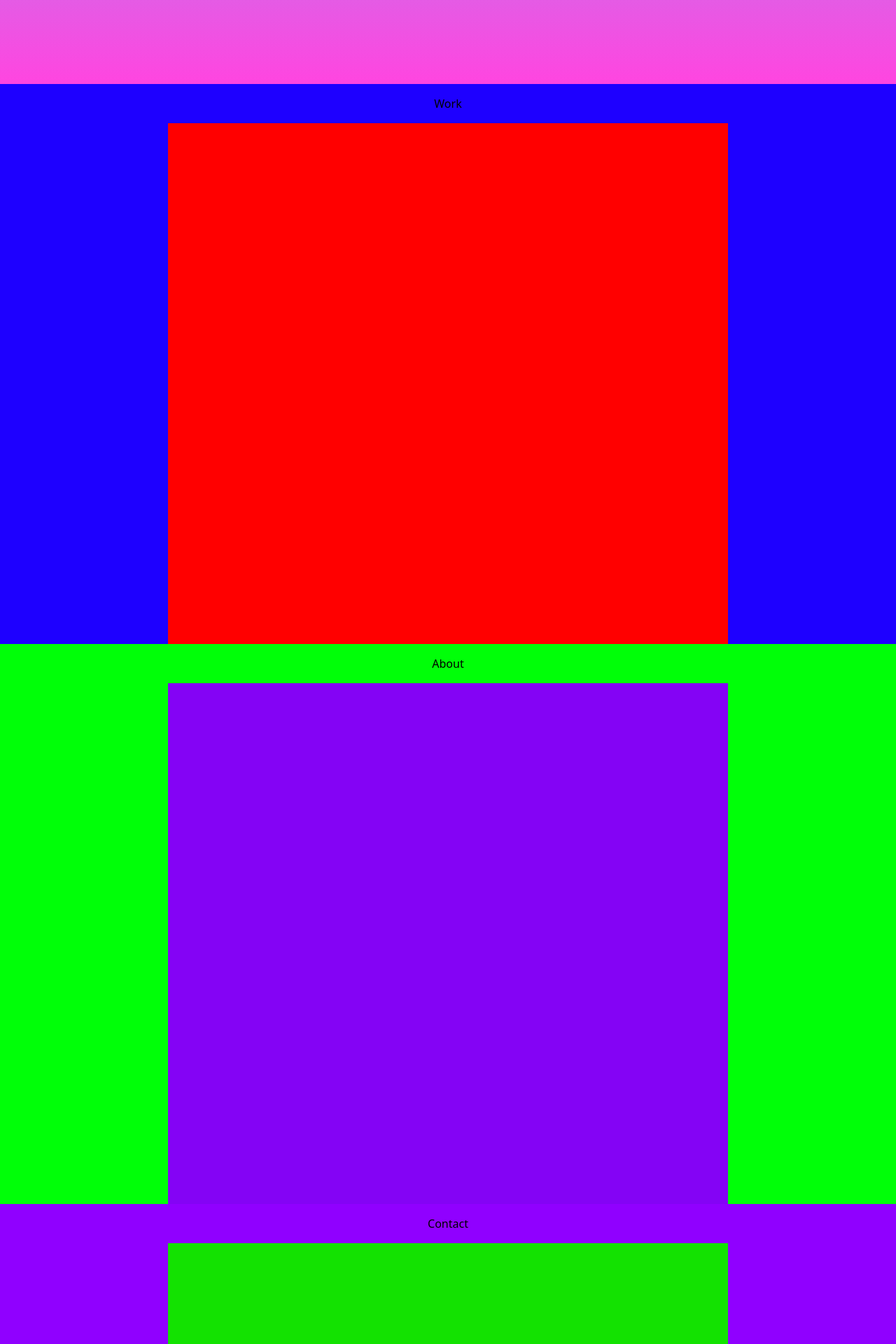
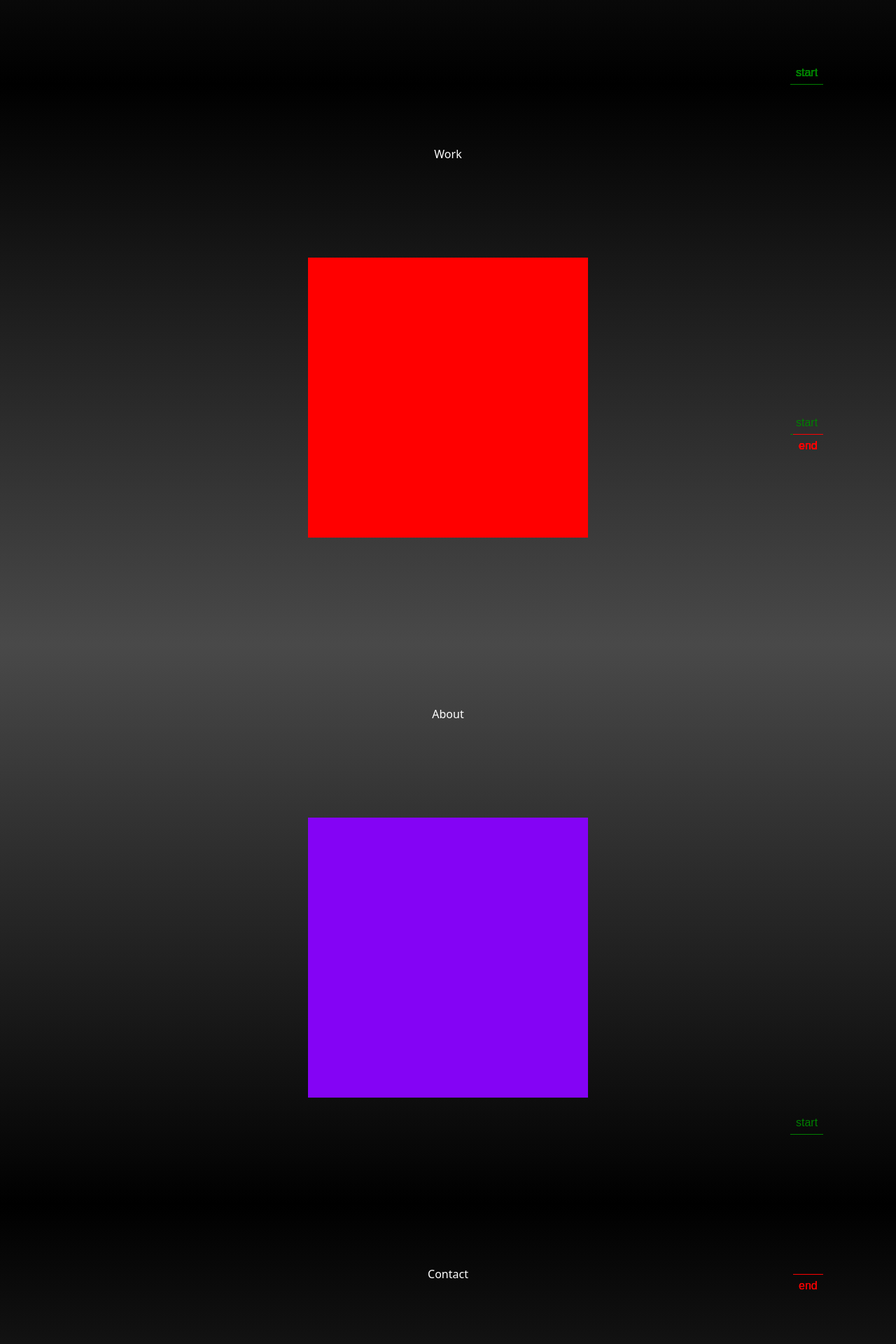
Before and after one commit to jredman92/portfolio-new-2, a React (Create React App) app: page / in a window 1280 px wide. Shown: the part 680-2600 px from the top of the page at 70% size. Built offline with nearby package versions, Linux system fonts and the light colour scheme.

Commit message:
square animations and color changes

```diff
--- a/src/App.css
+++ b/src/App.css
@@ -6,9 +6,14 @@ body {
    padding: 0;
    margin: 0;
    overflow-x: hidden;
-   background: linear-gradient(to bottom, #4fd6ff, #ff45e0);
    height: 100vh;
 }
+
+h1 {
+   position: relative;
+   top: -100px;
+}
+
 .j {
    position: absolute;
    width: 350px;
@@ -27,18 +32,22 @@ body {
 }
 
 .square {
-   width: 800px;
-   height: 800px;
+   width: 400px;
+   height: 400px;
    background-color: red;
+   position: relative;
+   top: 250px;
 }
 .square-2 {
-   width: 800px;
-   height: 800px;
+   width: 400px;
+   height: 400px;
    background-color: rgb(132, 3, 245);
+   position: relative;
+   top: 250px;
 }
 .square-3 {
-   width: 800px;
-   height: 800px;
+   width: 400px;
+   height: 400px;
    background-color: rgb(19, 226, 1);
 }
 
@@ -49,24 +58,24 @@ body {
 
 .home-section {
    height: 100vh;
-   background: linear-gradient(to bottom, #4fd6ff, #ff45e0);
+   background: linear-gradient(to bottom, #393939, #000000);
 
    transition: background-color 2s ease-in-out;
 }
 
 .work-section {
    height: 100vh;
-   background-color: rgb(30, 0, 255);
+   background: linear-gradient(to bottom, #000000, #494949);
    transition: background-color 2s ease-in-out;
 }
 .about-section {
    height: 100vh;
-   background-color: rgb(0, 255, 8);
+   background: linear-gradient(to bottom, #494949, #000000);
    transition: background-color 2s ease-in-out;
 }
 .contact-section {
    height: 100vh;
-   background-color: rgb(144, 0, 255);
+   background: linear-gradient(to bottom, #000000, #494949);
    transition: background-color 2s ease-in-out;
 }
 
--- a/src/components/Navbar.jsx
+++ b/src/components/Navbar.jsx
@@ -73,8 +73,8 @@ const Navbar = () => {
       gsap.set(".nav", { opacity: 0 });
       gsap.to(".nav", {
          opacity: 1,
-         duration: 0,
-         delay: 0,
+         duration: 3,
+         delay: 2,
          ease: "power1.out",
       });
 
--- a/src/pages/About.jsx
+++ b/src/pages/About.jsx
@@ -1,11 +1,56 @@
-import React from "react";
+import gsap from "gsap";
+import ScrollTrigger from "gsap/ScrollTrigger";
+import React, { useEffect, useRef } from "react";
 
 const About = () => {
+   const imgRef = useRef(null);
+   gsap.registerPlugin(ScrollTrigger);
+
+   useEffect(() => {
+      gsap.fromTo(
+         ".square-2",
+         {
+            scrollTrigger: {
+               start: "800px",
+               end: "1300px",
+               scrub: 1,
+               markers: true,
+            },
+            rotation: 1,
+            x: -1400,
+            y: -230,
+         },
+         {
+            rotation: 720,
+            duration: 5,
+            x: 0,
+            y: -230,
+            onComplete: () => {
+               gsap.to(".square-2", {
+                  scrollTrigger: {
+                     start: "2300px",
+                     end: "2500px",
+                     scrub: 1,
+                     markers: true,
+                  },
+                  rotation: 1440,
+                  x: 1400,
+                  y: -230,
+                  overwrite: true,
+               });
+            },
+         }
+      );
+   }, []);
+
    return (
       <div>
          <div className="mt-0 mb-0 pt-0 pb-0 flex flex-col items-center justify-center h-screen">
-            <h1 className="py-4 text-black">About</h1>
-            <div className="square-2"></div>
+            <h1 className="py-4 text-white">About</h1>
+            <div
+               className="square-2"
+               ref={imgRef}
+            ></div>
          </div>
       </div>
    );
--- a/src/pages/Contact.jsx
+++ b/src/pages/Contact.jsx
@@ -4,7 +4,7 @@ const Contact = () => {
    return (
       <div>
          <div className="mt-0 mb-0 pt-0 pb-0 flex flex-col items-center justify-center h-screen">
-            <h1 className="py-4 text-black">Contact</h1>
+            <h1 className="py-2 text-white">Contact</h1>
             <div className="square-3"></div>
          </div>
       </div>
--- a/src/pages/Home.jsx
+++ b/src/pages/Home.jsx
@@ -25,9 +25,9 @@ const Work = () => {
                      end: "900px",
                      scrub: 1,
                   },
-                  rotation: 1,
+                  rotation: -1440,
                   duration: 5,
-                  x: 1400,
+                  x: -1400,
                   y: -230,
                   overwrite: true,
                });
@@ -45,7 +45,7 @@ const Work = () => {
                data-speedz="0.015"
                data-rotation="0.02"
                data-distance="1700"
-               className="text-6xl font-black flex pt-[0px] pl-6 text-blue-400 hi parallax z-10"
+               className="text-6xl font-black flex pt-[0px] pl-6 hi parallax z-10"
             >
                Hi
             </p>
--- a/src/pages/Work.jsx
+++ b/src/pages/Work.jsx
@@ -1,27 +1,55 @@
 import gsap from "gsap";
-import React, { useEffect } from "react";
+import ScrollTrigger from "gsap/ScrollTrigger";
+import React, { useEffect, useRef } from "react";
 
 const Work = () => {
+   const imgRef = useRef(null);
+   gsap.registerPlugin(ScrollTrigger);
+
    useEffect(() => {
       gsap.fromTo(
          ".square",
          {
+            scrollTrigger: {
+               start: "800px",
+               end: "1300px",
+               scrub: 1,
+               markers: true,
+            },
+            rotation: 0,
             x: 1400,
-            y: 0,
+            y: -230,
          },
          {
-            rotation: -360,
+            rotation: -720,
             duration: 5,
             x: 0,
-            y: 0,
+            y: -230,
+            onComplete: () => {
+               gsap.to(".square", {
+                  scrollTrigger: {
+                     start: "1300px",
+                     end: "2500px",
+                     scrub: 1,
+                     markers: true,
+                  },
+                  rotation: -1440,
+                  x: -1400,
+                  y: -230,
+                  overwrite: true,
+               });
+            },
          }
       );
    }, []);
 
    return (
       <div className="mt-0 mb-0 pt-0 pb-0 text-black flex flex-col items-center justify-center h-screen">
-         <h1 className="py-4">Work</h1>
-         <div className="square"></div>
+         <h1 className="py-4 text-white">Work</h1>
+         <div
+            className="square"
+            ref={imgRef}
+         ></div>
       </div>
    );
 };
```
